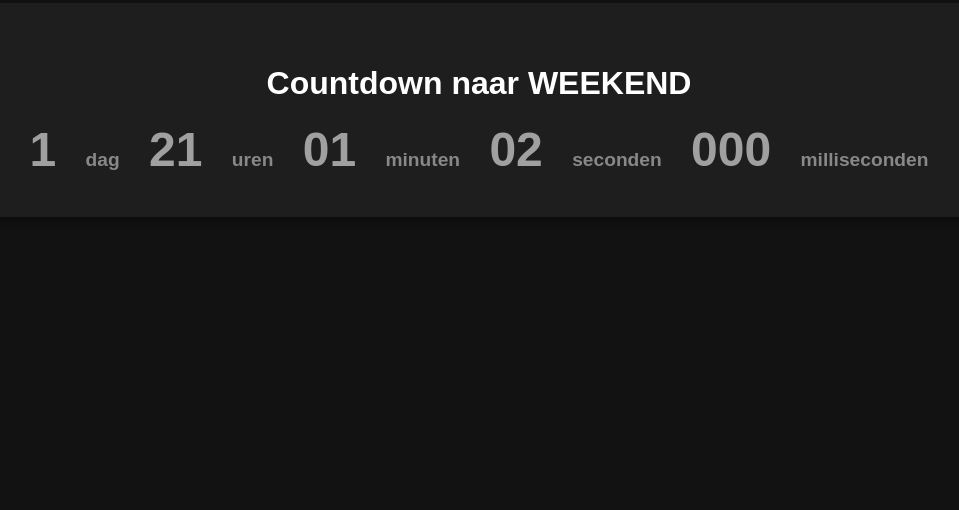
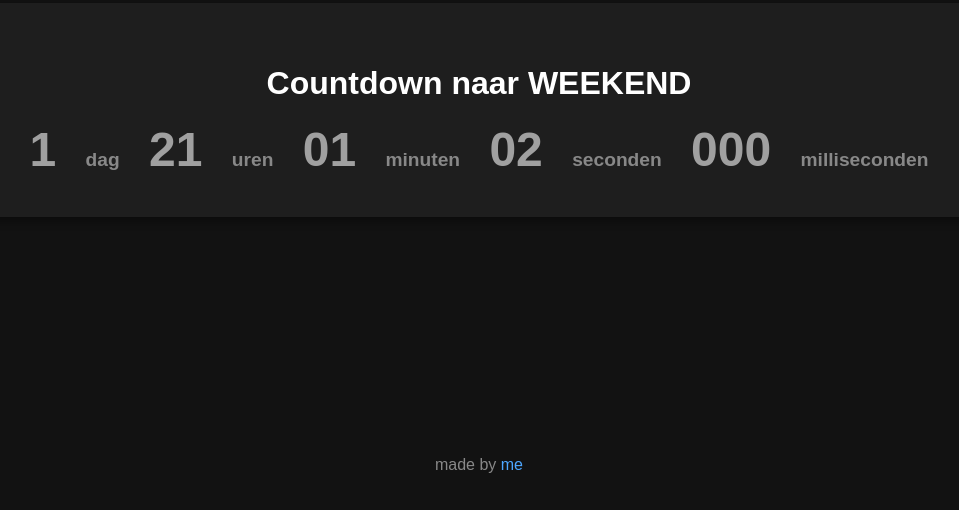
Before and after one commit to BjarneVerschorre/bijna-weekend.nl, a plain HTML site: page index.html in a window 1280 px wide. Shown: the part 290-800 px from the top of the page, without its empty margins (161-1120 px from the left). Drawn offline with Linux system fonts and the light colour scheme.

Commit message:
Update index.html

```diff
--- a/index.html
+++ b/index.html
@@ -84,12 +84,10 @@
     </div>
   </div>
 
-  <!--
-    Got bored so I closed the source
-    <footer>
-      <p>click <a href="https://github.com/BjarneVerschorre/bijna-weeked.nl/" target="_blank">here</a> for the source</p>
-    </footer>
-  -->
+  <footer>
+      <p>made by <a href="https://bjarne.verschorre.be" target="_blank">me</a></p>
+  </footer>
+
 
   <script>
     function updateCountdown() {
```
